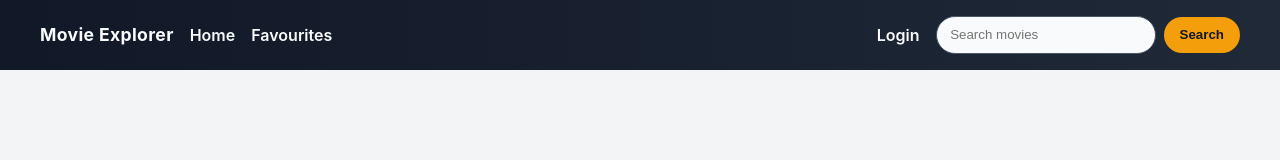
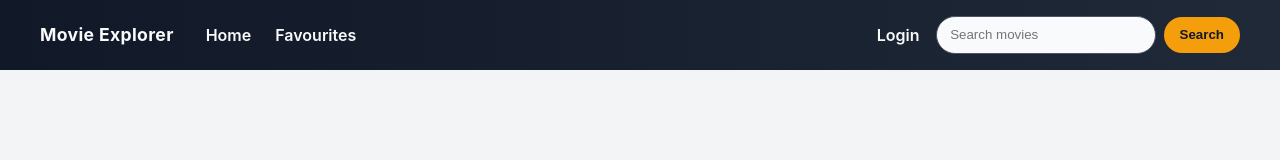
Before and after one commit to alpobanerjee374-prog/ai-capstone1, a React (Vite) app: page /auth in a window 1280 px wide. Shown: the top 160 px of the page. Built offline with nearby package versions, Linux system fonts and the light colour scheme; no server answers.

Commit message:
style: improvement in header section

```diff
--- a/src/components/Header.css
+++ b/src/components/Header.css
@@ -18,7 +18,7 @@
 .header__brand-nav {
   display: flex;
   align-items: center;
-  gap: 1rem;
+  gap: 2rem;
   flex-wrap: wrap;
 }
 
@@ -31,7 +31,7 @@
 
 .header__nav {
   display: flex;
-  gap: 1rem;
+  gap: 1.5rem;
   align-items: center;
 }
 
```
